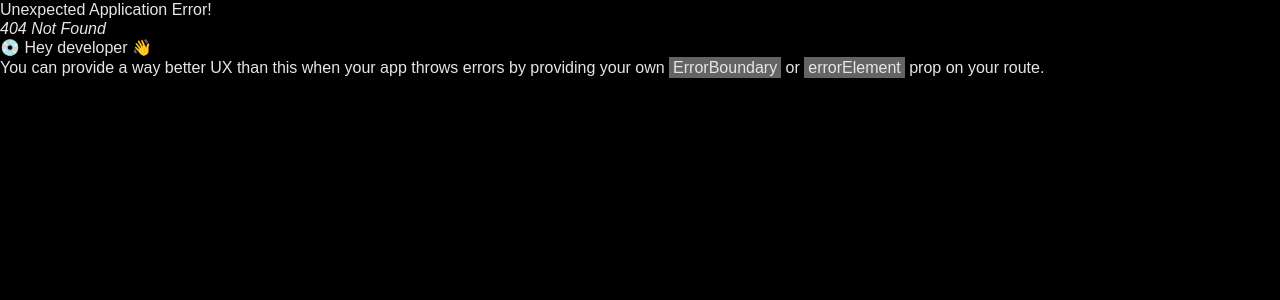
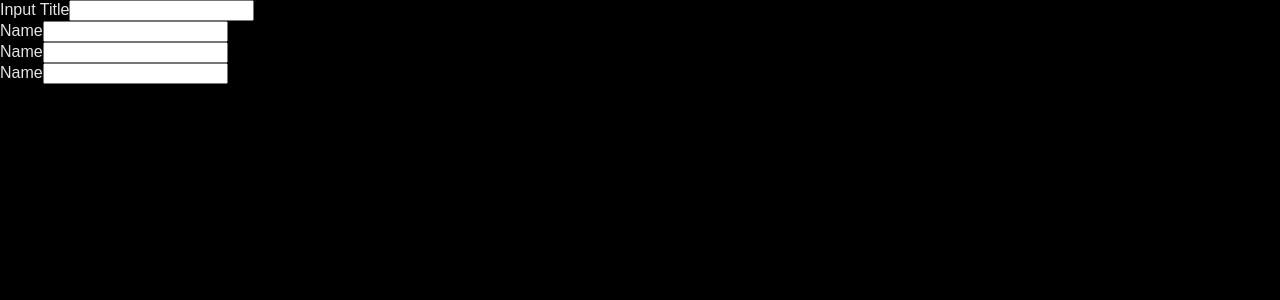
Before and after one commit to rae-han/lecture-netflix-clone, a React (Vite) app: page /test/fifth in a window 1280 px wide. Before the commit this address had no page. Shown: the top 300 px of the page. Built offline with nearby package versions, Linux system fonts and the light colour scheme.

Commit message:
add: headless component

```diff
--- /dev/null
+++ b/src/components/Example/Compound/InputWrapper.tsx
@@ -0,0 +1,38 @@
+import { createContext, useContext } from 'react';
+
+// # 1 컴포넌트 내부에서 공유될 상태 정의
+const InputContext = createContext({
+  id: '',
+  value: '',
+  type: 'text',
+  onChange: () => {},
+});
+
+// # 2 부모 컴포넌트 정의
+export const InputWrapper = ({ id, value, type, onChange, children }) => {
+  const contextValue = { id, value, type, onChange };
+
+  return <InputContext.Provider value={contextValue}>{children}</InputContext.Provider>;
+};
+
+// # 3 자식 컴포넌트를 만들어 상태를 공유 받음
+//   - 현재 파일에서 직접적으로 상태를 공유 받는 것은 아니다.
+//   - 사용처에서 자식 컴포넌트를 부모 컴포넌트(InputWrapper)의 children로 넣어줌으로 context를 공유한다.
+export const Input = ({ ...props }) => {
+  const { id, value, onChange, type } = useContext(InputContext);
+
+  return <input id={id} value={value} type={type} onChange={onChange} {...props} />;
+};
+export const Label = ({ children, ...props }) => {
+  const { id } = useContext(InputContext);
+
+  return (
+    <label htmlFor={id} {...props}>
+      {children}
+    </label>
+  );
+};
+
+// # 4 (선택) 자식 컴포넌트와 부모 컴포넌트의 관계를 명시적으로 보여준다.
+InputWrapper.Input = Input;
+InputWrapper.Label = Label;
--- /dev/null
+++ b/src/components/Example/Compound/index.tsx
@@ -0,0 +1,22 @@
+import React, { useState } from 'react';
+
+import { InputWrapper } from './InputWrapper.tsx';
+
+const CompoundComponent = () => {
+  const [name, setName] = useState('');
+
+  const handleChangeName = (e) => {
+    setName(e.target.value);
+  };
+
+  return (
+    <div>
+      <InputWrapper id="name" value={name} type="text" onChange={handleChangeName}>
+        <InputWrapper.Label>Name</InputWrapper.Label>
+        <InputWrapper.Input />
+      </InputWrapper>
+    </div>
+  );
+};
+
+export default CompoundComponent;
--- /dev/null
+++ b/src/components/Example/CustomHook/index.tsx
@@ -0,0 +1,16 @@
+import React from 'react';
+
+import { useInput } from './useInput.tsx';
+
+const CustomHookComponent = () => {
+  const { value: name, handleValue: onChangeName } = useInput('');
+
+  return (
+    <div className="Input">
+      <label htmlFor="Input__input">Name</label>
+      <input type="text" id="Input__input" value={name} onChange={onChangeName} />
+    </div>
+  );
+};
+
+export default CustomHookComponent;
--- /dev/null
+++ b/src/components/Example/CustomHook/useInput.tsx
@@ -0,0 +1,11 @@
+import { useState } from 'react';
+
+export const useInput = (init = '') => {
+  const [value, setValue] = useState(init);
+
+  const handleValue = (e) => {
+    setValue(e.target.value);
+  };
+
+  return [value, handleValue];
+};
--- /dev/null
+++ b/src/components/Example/FunctionAsChild/InputHeadless.tsx
@@ -0,0 +1,16 @@
+import { useState } from 'react';
+
+const InputHeadless = ({ children }) => {
+  const [value, setValue] = useState('');
+
+  const handleChangeValue = (e) => {
+    setValue(e.target.value);
+  };
+
+  return children({
+    value,
+    onChange: handleChangeValue,
+  });
+};
+
+export default InputHeadless;
--- /dev/null
+++ b/src/components/Example/FunctionAsChild/index.tsx
@@ -0,0 +1,20 @@
+import InputHeadless from './InputHeadless.tsx';
+
+function FunctionAsChildComponent() {
+  return (
+    <div>
+      <InputHeadless>
+        {({ value, onChange }) => {
+          return (
+            <div className="Input">
+              <label htmlFor="Input__input">Name</label>
+              <input type="text" id="Input__input" value={value} onChange={onChange} />
+            </div>
+          );
+        }}
+      </InputHeadless>
+    </div>
+  );
+}
+
+export default FunctionAsChildComponent;
--- /dev/null
+++ b/src/pages/Test/fifth.tsx
@@ -0,0 +1,28 @@
+import React, { ChangeEventHandler, useState } from 'react';
+
+import CompoundComponent from '../../components/Example/Compound';
+import FunctionAsChildComponent from '../../components/Example/FunctionAsChild';
+import CustomHook from '../../components/Example/CustomHook';
+import CustomHookComponent from '../../components/Example/CustomHook';
+
+const Input = () => {
+  const [value, setValue] = useState('');
+
+  const handleValue: ChangeEventHandler<HTMLInputElement> = (e) => {
+    setValue(e.target.value);
+  };
+
+  return (
+    <>
+      <div className="Input">
+        <label htmlFor="Input__input">Input Title</label>
+        <input id="Input__input" type="text" value={value} onChange={handleValue} />
+      </div>
+      <CompoundComponent />
+      <FunctionAsChildComponent />
+      <CustomHookComponent />
+    </>
+  );
+};
+
+export default Input;
--- /dev/null
+++ b/src/pages/Test/forth.tsx
@@ -0,0 +1,25 @@
+import React, { useContext, useState } from 'react';
+
+type ThemeMode = 'dark' | 'light';
+
+export const MyContext = React.createContext<ThemeMode>('dark');
+
+const ChildrenComponent = () => {
+  const contextValue = useContext(MyContext);
+  console.log(contextValue);
+
+  return <div>{contextValue}</div>;
+};
+
+const ParentComponent = () => {
+  const [theme, setTheme] = useState<ThemeMode>('dark');
+
+  return (
+    <MyContext.Provider value={theme}>
+      <ChildrenComponent />
+      <button onClick={() => setTheme((prev) => (prev === 'dark' ? 'light' : 'dark'))}>Toggle Theme</button>
+    </MyContext.Provider>
+  );
+};
+
+export default ParentComponent;
```
Also changed, not shown: src/pages/Test/ChildrenComponent.tsx (added, +8 -0 lines), src/router/index.tsx (+10 -0 lines), 2 other files (tests, documents, lock files or other folders).
